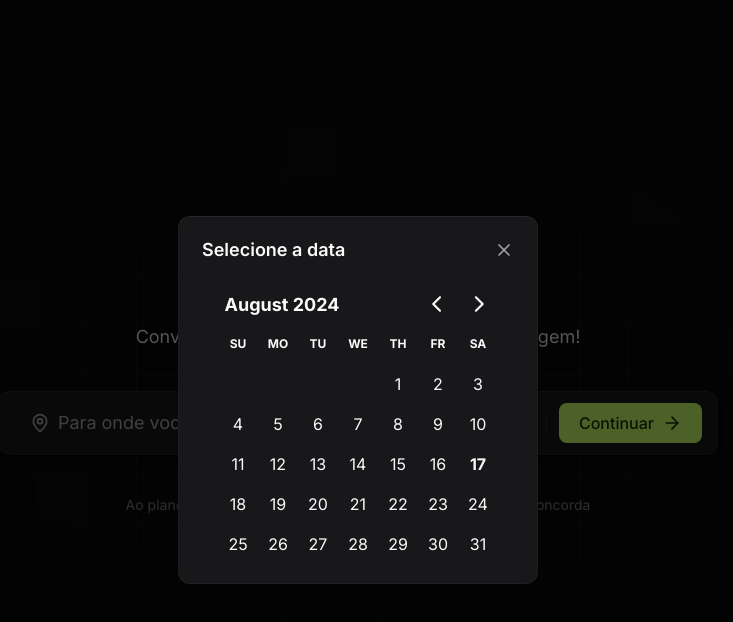
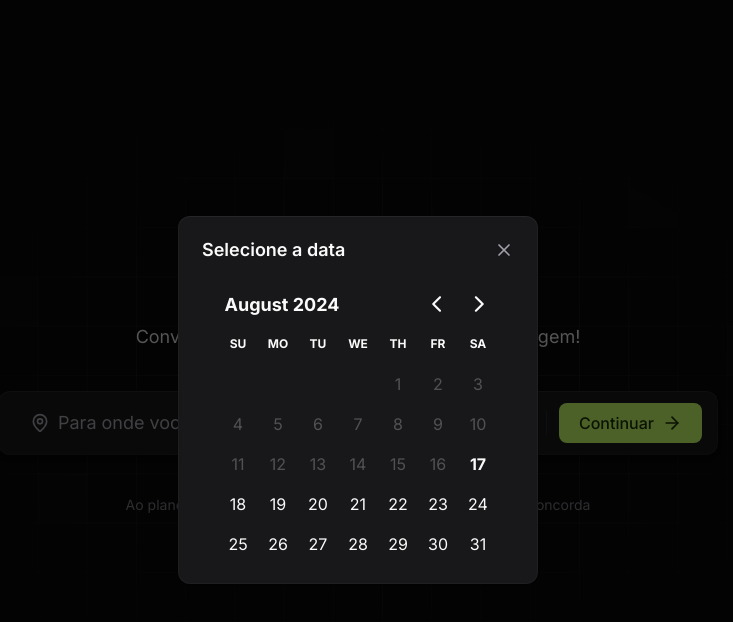
Before and after one commit to BrunoBecoski/nlw-journey, a React (Vite) app in the folder frontend/: page / in a window 1280 px wide. Both pictures are taken after a click on the button "Quando?". Shown: the top 622 px of the page, without its empty margins (282-1015 px from the left). Built offline with nearby package versions, Linux system fonts and the light colour scheme.

Commit message:
Atualiza o componente DatePicker

```diff
--- a/frontend/src/components/date-picker.tsx
+++ b/frontend/src/components/date-picker.tsx
@@ -1,38 +1,27 @@
 import { DateRange, DayPicker } from "react-day-picker"
 
-import { Button } from "./button"
+export type DatePickerRange = DateRange
 
 interface DatePickerProps {
-  closeDatePicker: () => void
-  eventStartAndEndDates: DateRange | undefined
-  setEventStartAndEndDates: (dates: DateRange | undefined) => void
+  eventStartAndEndDates: DatePickerRange | undefined
+  setEventStartAndEndDates: (dates: DatePickerRange | undefined) => void
 }
 
 export function DatePicker({
   eventStartAndEndDates,
   setEventStartAndEndDates,
-  closeDatePicker,
 }: DatePickerProps) {
   return (
-    <div className="fixed inset-0 bg-black/60 flex items-center justify-center">
-      <div className="rounded-xl py-5 px-6 shadow-shape bg-zinc-900 space-y-5">
-        <div className="space-y-2">
-          <div className="flex items-center justify-between">
-            <h2 className="text-lg font-semibold">Selecione a data</h2>
-
-            <Button
-              onClick={closeDatePicker}
-              variant="close"
-            />
-          </div>
-        </div>
-
-        <DayPicker
-          mode="range"
-          selected={eventStartAndEndDates}
-          onSelect={setEventStartAndEndDates}
-        />
-      </div>
-    </div>
+    <DayPicker
+      mode="range"
+      selected={eventStartAndEndDates}
+      onSelect={setEventStartAndEndDates}
+      disabled={{ before: new Date() }}
+      classNames={{
+        day_range_start: 'border-2 border-lime-400 bg-transparent',
+        day_range_middle: 'border-2 border-lime-400 bg-transparent',
+        day_range_end: 'border-2 border-lime-400 bg-transparent',
+      }}
+    />
   )
 }
--- a/frontend/src/pages/create-trip/steps/destination-and-date-step.tsx
+++ b/frontend/src/pages/create-trip/steps/destination-and-date-step.tsx
@@ -1,20 +1,19 @@
 import { format } from "date-fns"
 import { Calendar } from "lucide-react"
 import { useState } from "react"
-import { DateRange } from "react-day-picker"
 import "react-day-picker/dist/style.css"
 
 import { Button } from "../../../components/button"
-import { DatePicker } from "../../../components/date-picker"
+import { DatePicker, DatePickerRange } from "../../../components/date-picker"
 import { Input } from "../../../components/input"
 
 interface DestinationAndDateStepProps {
   isGuestsInputOpen: boolean
-  eventStartAndEndDates: DateRange | undefined
+  eventStartAndEndDates: DatePickerRange | undefined
   closeGuestsInput: () => void
   openGuestsInput: () => void
   setDestination: (destination: string) => void
-  setEventStartAndEndDates: (dates: DateRange | undefined) => void
+  setEventStartAndEndDates: (dates: DatePickerRange | undefined) => void
 }
 
 export function DestinationAndDateStep({
@@ -57,11 +56,25 @@ export function DestinationAndDateStep({
       </button>
 
       {isDatePickerOpen && (
-        <DatePicker
-          eventStartAndEndDates={eventStartAndEndDates}
-          setEventStartAndEndDates={setEventStartAndEndDates}
-          closeDatePicker={closeDatePicker}
-        />
+        <div className="fixed inset-0 bg-black/60 flex items-center justify-center">
+          <div className="rounded-xl py-5 px-6 shadow-shape bg-zinc-900 space-y-5">
+            <div className="space-y-2">
+              <div className="flex items-center justify-between">
+                <h2 className="text-lg font-semibold">Selecione a data</h2>
+
+                <Button
+                  onClick={closeDatePicker}
+                  variant="close"
+                />
+              </div>
+            </div>
+
+            <DatePicker
+              eventStartAndEndDates={eventStartAndEndDates}
+              setEventStartAndEndDates={setEventStartAndEndDates}
+            />
+          </div>
+        </div>
       )}
 
       <div className="w-px h-6 bg-zinc-800" />
--- a/frontend/src/pages/trip-details/update-event-modal.tsx
+++ b/frontend/src/pages/trip-details/update-event-modal.tsx
@@ -1,12 +1,12 @@
 import { useParams } from "react-router-dom"
 import { format } from "date-fns"
 import { FormEvent, useState } from "react"
-import { DateRange, DayPicker } from "react-day-picker"
 
 import { Button } from "../../components/button"
 import { Input } from "../../components/input"
 import { Modal } from "../../components/modal"
 import { api } from "../../lib/axios"
+import { DatePicker, DatePickerRange } from "../../components/date-picker"
 
 interface UpdateEventModalProps {
   destination?: string
@@ -18,7 +18,7 @@ interface UpdateEventModalProps {
 export function UpdateEventModal({ destination, startsAt, endsAt, closeUpdateEventModal }: UpdateEventModalProps) {
   const { tripId } = useParams()
   const [isDatePickerOpen, setIsDatePickerOpen] = useState(false)
-  const [eventStartAndEndDates, setEventStartAndEndDates] = useState<DateRange | undefined>({
+  const [eventStartAndEndDates, setEventStartAndEndDates] = useState<DatePickerRange | undefined>({
     from: startsAt ? new Date(startsAt) : new Date(),
     to: endsAt ? new Date(endsAt) : new Date(),
   })
@@ -58,10 +58,9 @@ export function UpdateEventModal({ destination, startsAt, endsAt, closeUpdateEve
     >
       {isDatePickerOpen? (
         <div className="flex flex-col items-center">
-          <DayPicker
-            mode="range"
-            selected={eventStartAndEndDates}
-            onSelect={setEventStartAndEndDates}
+          <DatePicker
+            eventStartAndEndDates={eventStartAndEndDates}
+            setEventStartAndEndDates={setEventStartAndEndDates}
           />
           <Button onClick={closeDatePicker}>Confirmar</Button>
         </div>
```
